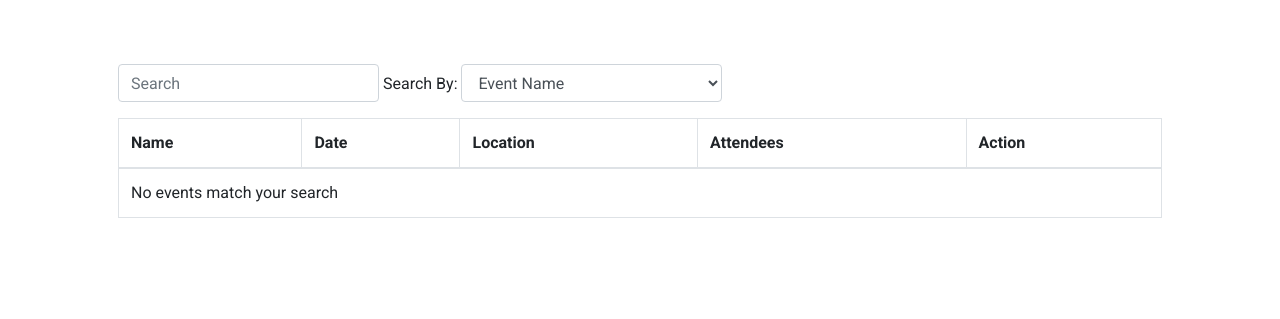
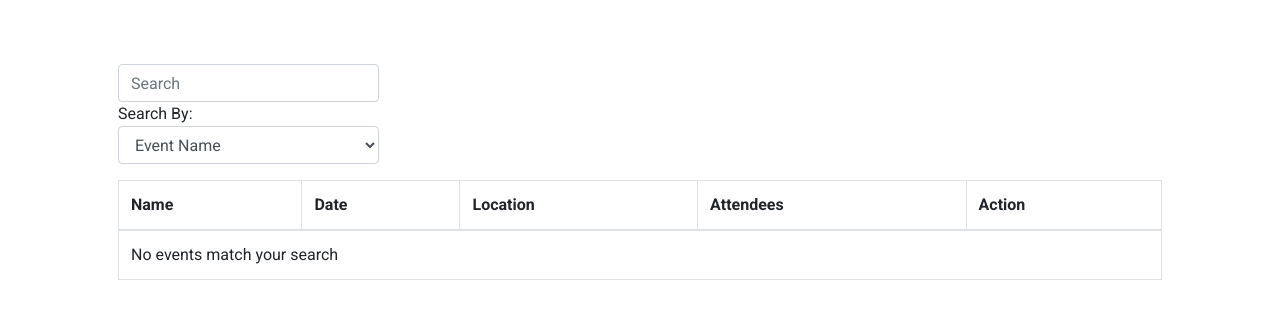
Before and after one commit to codingdojo-projects-algos-august-2019/AmandaP, a Flask app: page /events in a window 1280 px wide. Shown: the part 56-375 px from the top of the page. Run offline with Flask 2, Linux system fonts and the light colour scheme; the visitor is signed in with stand-in values (Sample User, id 1); data comes from the database, SQL or seed files in the repository; data that the repository does not hold is empty; some libraries are stand-ins or nearby versions.

```diff
--- a/doggy_dates/templates/events.html
+++ b/doggy_dates/templates/events.html
@@ -63,8 +63,8 @@
     <div class="container p-5">
       <p class="mb-3">
         <form action="/events/search" method="post" id="searchForm">
-        <input id="searchBar" type="text" placeholder="Search" class="form-control inline w-25" name="search_text"> Search By:
-        <select class="form-control inline w-25" name="search_term">
+        <input id="searchBar" type="text" placeholder="Search" class="form-control inline w-25 d-sm-block" name="search_text"> Search By:
+        <select class="form-control inline w-25 d-sm-block" name="search_term">
           <option value="name">Event Name</option>
         </select>
       </form>
```
